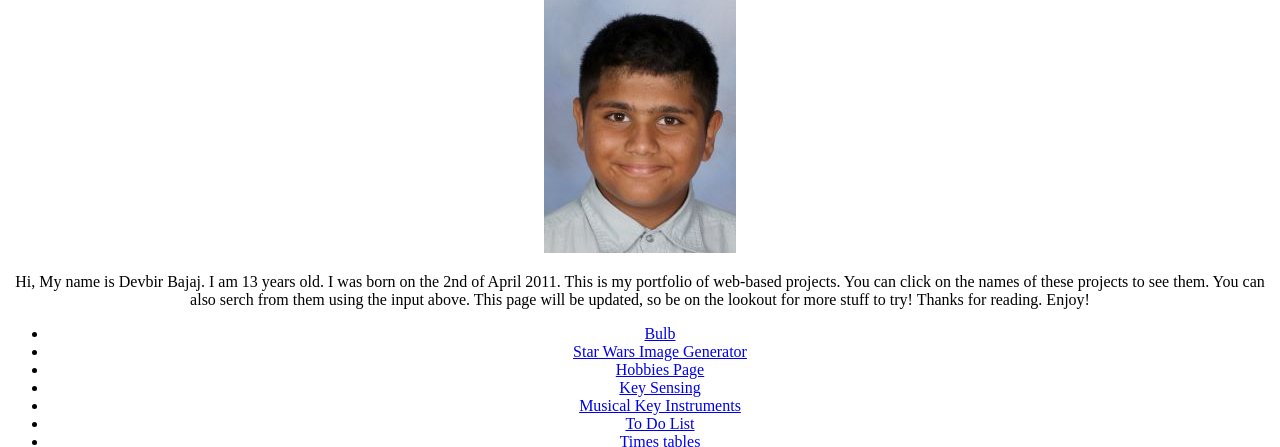
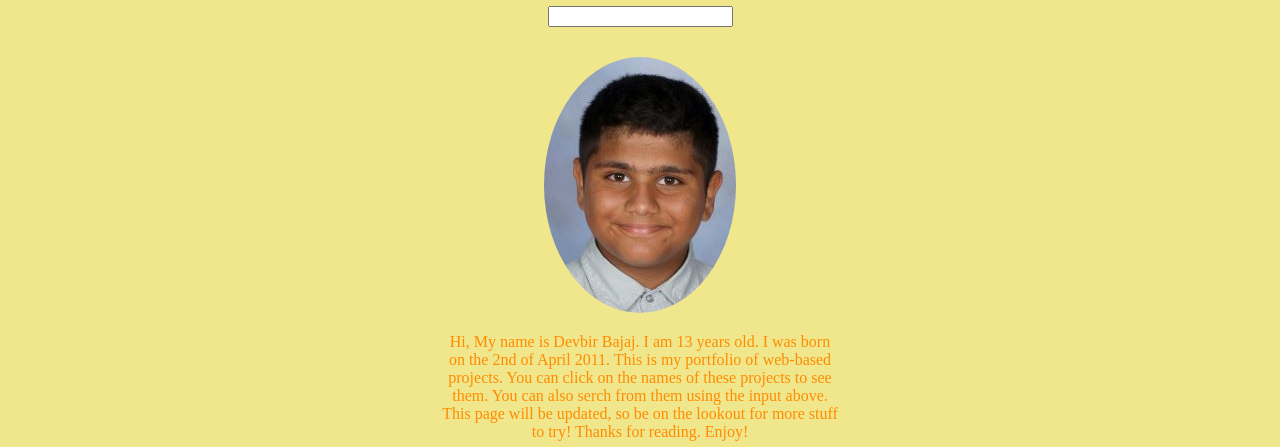
Before and after one commit to Devbircoding/Course, a plain HTML site: page index.html in a window 1280 px wide. Shown: the part 130-577 px from the top of the page. Drawn offline with Linux system fonts and the light colour scheme.

Commit message:
correcting css and JS links

```diff
--- a/index.html
+++ b/index.html
@@ -4,7 +4,7 @@
     <meta charset="UTF-8" />
     <meta name="viewport" content="width=device-width, initial-scale=1.0" />
     <title>Devbir Bajaj : Portfolio</title>
-    <link rel="stylesheet" href="portfolio.css" />
+    <link rel="stylesheet" href="index.css" />
   </head>
   <body>
     <center>
@@ -71,5 +71,6 @@
         </div>
       </div>
     </center>
+    <script src="index.js"></script>
   </body>
 </html>
```
